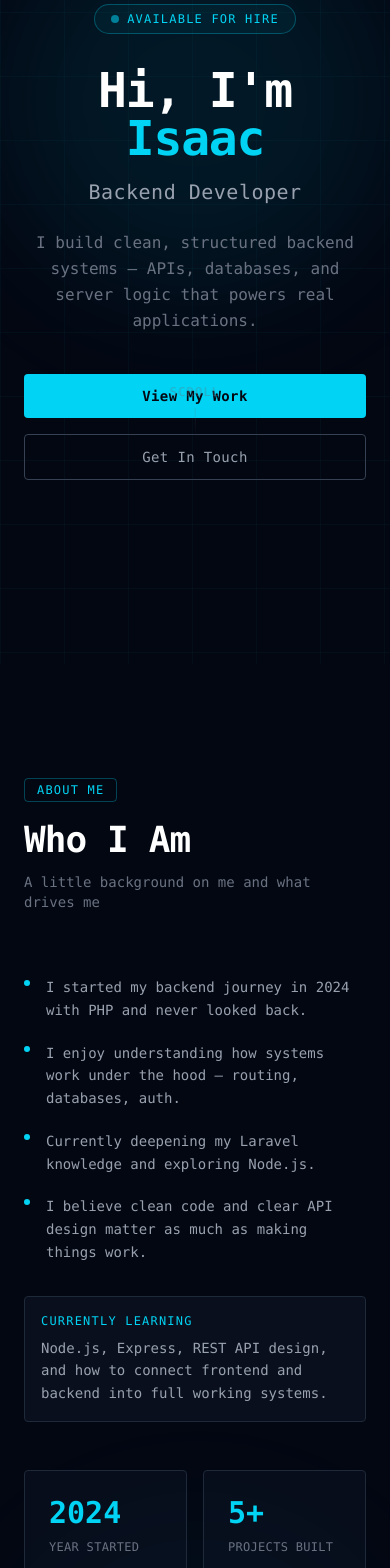
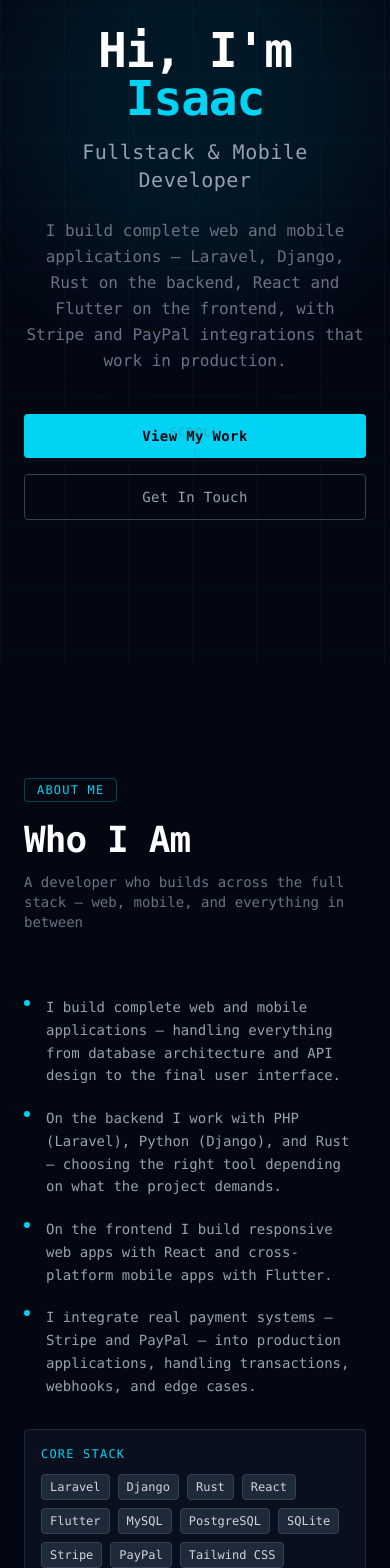
Before and after one commit to Isaackmogaka/Isaac-portfolio, a React (Vite) app: page / in a window 390 px wide. Shown: the part 180-1748 px from the top of the page. Built offline with nearby package versions, Linux system fonts and the light colour scheme.

Commit message:
refactor: update stack to fullstack and mobile developer profile

```diff
--- a/index.html
+++ b/index.html
@@ -4,7 +4,7 @@
     <meta charset="UTF-8" />
     <link rel="icon" type="image/svg+xml" href="/vite.svg" />
     <meta name="viewport" content="width=device-width, initial-scale=1.0" />
-    <title>portfolio-frontend</title>
+    <title>Portifolio-Front-end</title>
   </head>
   <body>
     <div id="root"></div>
--- a/src/components/About.jsx
+++ b/src/components/About.jsx
@@ -1,22 +1,21 @@
 const stats = [
-  { label: 'Year Started', value: '2024' },
-  { label: 'Projects Built', value: '5+' },
-  { label: 'APIs Developed', value: '3+' },
-  { label: 'Commits Made', value: '100+' },
+  { label: 'Year Started',   value: '2024' },
+  { label: 'Projects Built', value: '5+'   },
+  { label: 'APIs Integrated', value: '10+' },
+  { label: 'Commits Made',   value: '100+' },
 ]
 
 const facts = [
-  'I started my backend journey in 2024 with PHP and never looked back.',
-  'I enjoy understanding how systems work under the hood — routing, databases, auth.',
-  'Currently deepening my Laravel knowledge and exploring Node.js.',
-  'I believe clean code and clear API design matter as much as making things work.',
+  'I build complete web and mobile applications — handling everything from database architecture and API design to the final user interface.',
+  'On the backend I work with PHP (Laravel), Python (Django), and Rust — choosing the right tool depending on what the project demands.',
+  'On the frontend I build responsive web apps with React and cross-platform mobile apps with Flutter.',
+  'I integrate real payment systems — Stripe and PayPal — into production applications, handling transactions, webhooks, and edge cases.',
 ]
 
 export default function About() {
   return (
     <section id="about" className="py-28 px-6 bg-gray-950 relative overflow-hidden">
 
-      {/* Subtle background accent */}
       <div className="absolute bottom-0 right-0 w-96 h-96 bg-cyan-500/5 rounded-full blur-3xl pointer-events-none" />
 
       <div className="max-w-6xl mx-auto relative z-10">
@@ -30,7 +29,7 @@
             Who I Am
           </h2>
           <p className="text-gray-500 font-mono text-sm mt-3">
-            A little background on me and what drives me
+            A developer who builds across the full stack — web, mobile, and everything in between
           </p>
         </div>
 
@@ -42,20 +41,22 @@
             {facts.map((fact, i) => (
               <div key={i} className="flex gap-4 items-start group">
                 <span className="mt-1 w-1.5 h-1.5 rounded-full bg-cyan-400 shrink-0 group-hover:scale-150 transition-transform duration-200" />
-                <p className="text-gray-400 font-mono text-sm leading-relaxed">
-                  {fact}
-                </p>
+                <p className="text-gray-400 font-mono text-sm leading-relaxed">{fact}</p>
               </div>
             ))}
 
-            {/* Currently learning */}
+            {/* Stack highlight */}
             <div className="mt-8 p-4 border border-gray-800 rounded bg-gray-900/50">
-              <p className="text-xs font-mono text-cyan-400 tracking-widest uppercase mb-2">
-                Currently Learning
+              <p className="text-xs font-mono text-cyan-400 tracking-widest uppercase mb-3">
+                Core Stack
               </p>
-              <p className="text-gray-400 font-mono text-sm leading-relaxed">
-                Node.js, Express, REST API design, and how to connect frontend and backend into full working systems.
-              </p>
+              <div className="flex flex-wrap gap-2">
+                {['Laravel', 'Django', 'Rust', 'React', 'Flutter', 'MySQL', 'PostgreSQL', 'SQLite', 'Stripe', 'PayPal', 'Tailwind CSS'].map((tech) => (
+                  <span key={tech} className="font-mono text-xs px-2 py-1 rounded bg-gray-800 text-gray-300 border border-gray-700">
+                    {tech}
+                  </span>
+                ))}
+              </div>
             </div>
           </div>
 
@@ -88,7 +89,6 @@
                 <p className="font-mono text-sm text-gray-300 mt-0.5">Kenya 🇰🇪</p>
               </div>
             </div>
-
           </div>
         </div>
       </div>
--- a/src/components/Hero.jsx
+++ b/src/components/Hero.jsx
@@ -24,11 +24,12 @@
         </h1>
 
         <h2 className="font-mono text-xl md:text-2xl text-gray-400 mb-6 tracking-wide">
-          Backend Developer
+          Fullstack & Mobile Developer
         </h2>
 
-        <p className="text-gray-500 text-base md:text-lg max-w-xl mx-auto mb-10 leading-relaxed font-mono">
-          I build clean, structured backend systems — APIs, databases, and server logic that powers real applications.
+        <p className="text-gray-500 text-base md:text-lg max-w-2xl mx-auto mb-10 leading-relaxed font-mono">
+          I build complete web and mobile applications — Laravel, Django, Rust on the backend,
+          React and Flutter on the frontend, with Stripe and PayPal integrations that work in production.
         </p>
 
         <div className="flex flex-col sm:flex-row items-center justify-center gap-4">
--- a/src/components/Skills.jsx
+++ b/src/components/Skills.jsx
@@ -5,38 +5,41 @@
     category: 'Backend',
     icon: '⚙️',
     skills: [
-      { name: 'PHP', level: 80 },
-      { name: 'Laravel', level: 75 },
-      { name: 'Node.js', level: 50 },
-      { name: 'Express', level: 45 },
-      { name: 'REST API Design', level: 70 },
+      { name: 'PHP & Laravel',   level: 85 },
+      { name: 'Python & Django', level: 80 },
+      { name: 'Rust',            level: 70 },
+      { name: 'REST API Design', level: 85 },
+      { name: 'Node.js',         level: 65 },
     ],
   },
   {
-    category: 'Database',
-    icon: '🗄️',
+    category: 'Frontend & Mobile',
+    icon: '🖥️',
     skills: [
-      { name: 'MySQL', level: 75 },
-      { name: 'SQLite', level: 60 },
-      { name: 'Database Design', level: 65 },
+      { name: 'React (Vite)',  level: 80 },
+      { name: 'Flutter',       level: 75 },
+      { name: 'Tailwind CSS',  level: 85 },
+      { name: 'HTML & CSS',    level: 90 },
     ],
   },
   {
-    category: 'Frontend',
-    icon: '🖥️',
+    category: 'Databases',
+    icon: '🗄️',
     skills: [
-      { name: 'React', level: 40 },
-      { name: 'Tailwind CSS', level: 50 },
-      { name: 'HTML & CSS', level: 70 },
+      { name: 'MySQL',        level: 85 },
+      { name: 'PostgreSQL',   level: 75 },
+      { name: 'SQLite',       level: 80 },
+      { name: 'DB Design',    level: 80 },
     ],
   },
   {
-    category: 'Tools & Others',
-    icon: '🛠️',
+    category: 'Payments & Integrations',
+    icon: '💳',
     skills: [
-      { name: 'Git & GitHub', level: 70 },
-      { name: 'Linux / CLI', level: 65 },
-      { name: 'Postman', level: 75 },
+      { name: 'Stripe',       level: 80 },
+      { name: 'PayPal',       level: 75 },
+      { name: 'Webhooks',     level: 75 },
+      { name: 'Git & GitHub', level: 85 },
     ],
   },
 ]
@@ -118,7 +121,7 @@
             What I Work With
           </h2>
           <p className="text-gray-500 font-mono text-sm mt-3">
-            Tools and technologies I use to build things
+            A professional stack built across backend, frontend, mobile, and payments
           </p>
         </div>
 
@@ -131,7 +134,6 @@
               className="border border-gray-800 rounded-lg p-6 bg-gray-900/40 hover:border-cyan-400/20 transition-all duration-300 opacity-0 translate-y-6"
               style={{ transitionDelay: `${index * 100}ms` }}
             >
-              {/* Card Header */}
               <div className="flex items-center gap-3 mb-6">
                 <span className="text-xl">{group.icon}</span>
                 <h3 className="font-mono text-sm font-bold text-white tracking-widest uppercase">
@@ -139,7 +141,6 @@
                 </h3>
               </div>
 
-              {/* Skill Bars */}
               {group.skills.map((skill) => (
                 <SkillBar key={skill.name} name={skill.name} level={skill.level} />
               ))}
@@ -147,10 +148,9 @@
           ))}
         </div>
 
-        {/* Bottom note */}
         <div className="mt-10 text-center">
           <p className="font-mono text-xs text-gray-600 tracking-wide">
-            Skill levels reflect current hands-on experience — always growing.
+            Built across real projects — web, mobile, and production payment systems.
           </p>
         </div>
 
```
